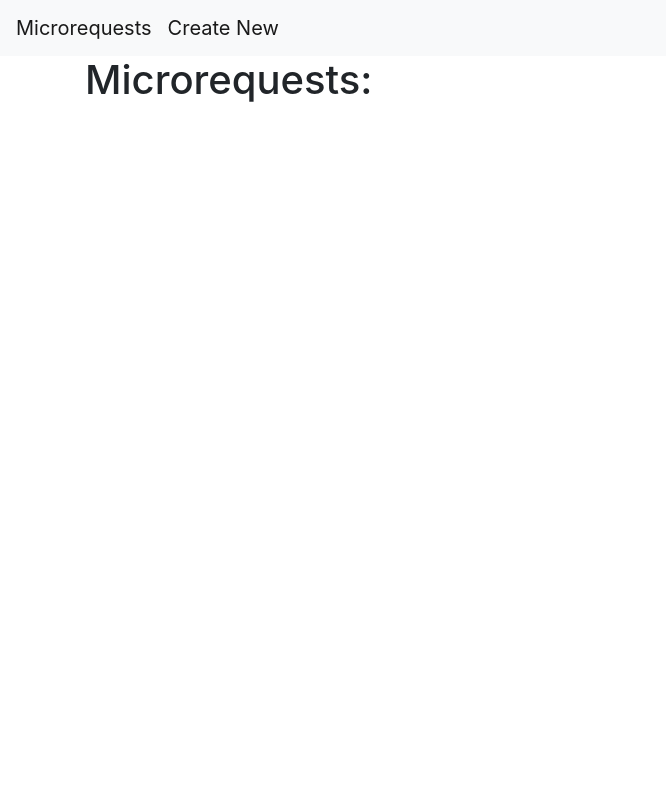
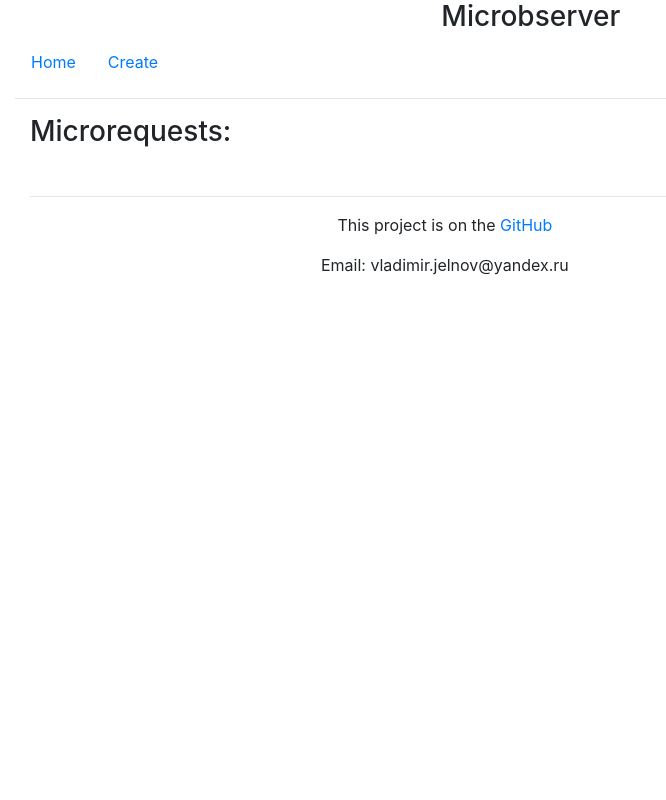
Before and after one commit to VlZhelnov/webappmicrobserver, a Django app: page /viewer/ in a window 1280 px wide. Shown: the whole page, without its empty margins (0-666 px from the left). Run offline with Django 3.2, Linux system fonts and the light colour scheme; data that the repository does not hold is empty; some libraries are stand-ins or nearby versions.

Commit message:
update bootstarp widgets in templates

```diff
--- a/data_viewer/templates/base.html
+++ b/data_viewer/templates/base.html
@@ -6,30 +6,36 @@
 	<meta http-equiv="X-UA-Compatible" content="ie=edge">
 	<link rel="stylesheet" href="https://stackpath.bootstrapcdn.com/bootstrap/4.5.0/css/bootstrap.min.css" integrity="sha384-9aIt2nRpC12Uk9gS9baDl411NQApFmC26EwAOH8WgZl5MYYxFfc+NcPb1dKGj7Sk" crossorigin="anonymous">
     <script src="https://ajax.googleapis.com/ajax/libs/jquery/1.12.4/jquery.min.js"></script>
-	{% block script %}{% endblock %}
+	{% block script %} {% endblock %}
 	<title>
 	{% block title %} viewerapp {% endblock %}
 	</title>
 </head>
-<body>
-	<nav class="navbar navbar-expand-lg navbar-light bg-light">
-	  <a class="navbar-brand" href="{% url 'microrequests_list_url' %}">Microrequests</a>
-	  <a class="navbar-brand" href="{% url 'microrequest_create_url' %}">Create New</a>
-	</nav>
-
-	<div class="container">
-		<div class="row">
-			<div class="col">
-				{% block content %}
-				{% endblock %}
-			</div>
-    		<div class="col">
-				{% block table %}
-				{% endblock %}
-			</div>
-		</div>
+<body class="text-center">
+	<div class="row">
+		<div class="col-md-10">
+			<div class="container">
+				<h3 class="masthead-brand">Microbserver</h3>
+				<nav class="nav nav-mastheau">
+            		<a class="nav-link active" href="{% url 'microrequests_list_url' %}">Home</a>
+            		<a class="nav-link" href="{% url 'microrequest_create_url' %}">Create</a>
+          		</nav>
+        		<hr>
+          		<div class="col-md-10 text-left">
+					{% block content %} {% endblock %}
+        			<hr>
+					{% block table %} {% endblock %}
+         		</div>
+          		<div class="col-md-10">
+    				<footer class="mastfoot mt-auto">
+        				<div class="inner">
+          					<p>This project is on the <a href="https://github.com/VlZhelnov/">GitHub</a></p>
+							<p>Email: vladimir.jelnov@yandex.ru</p>
+        				</div>
+      				</footer>
+     			</div>
+     		</div>
+     	</div>
 	</div>
-
-
 </body>
 </html>
--- a/data_viewer/templates/index.html
+++ b/data_viewer/templates/index.html
@@ -5,7 +5,7 @@
 
 {% block content %}
 
-	<h1 class="mb-5"> Microrequests: </h1>
+	<h3 class="mb-5"> Microrequests: </h3>
 
 	{% for micreq in micreqs %}
 		<div class="card mb-4">
@@ -18,8 +18,8 @@
 									Total processing time: {{ micreq.data_completed|timeuntil:micreq.data_accept|default:"unknown"}}.</p>
 			<h6 class="card-title"> Add {{ micreq.data_request|date:"d.m.Y" }} {{ micreq.data_request|time:"H:i:s" }} <br>
 				 End {{ micreq.data_completed|date:"d.m.Y"|default_if_none:"" }} {{ micreq.data_completed|time:"H:i:s"|default_if_none:"" }}<h6>
-			<a href="{{ micreq.get_absolute_url }}" class="btn btn-primary">Detail</a>
-			<a href="{% url 'microrequest_delete_url' pk=micreq.pk %}" class="btn btn-warning">Delete</a>
+			<a href="{{ micreq.get_absolute_url }}" class="btn btn-secondary">Detail</a>
+			<a href="{% url 'microrequest_delete_url' pk=micreq.pk %}" class="btn btn-danger">Delete</a>
 		  </div>
 		</div>
 	{% endfor %}
```
